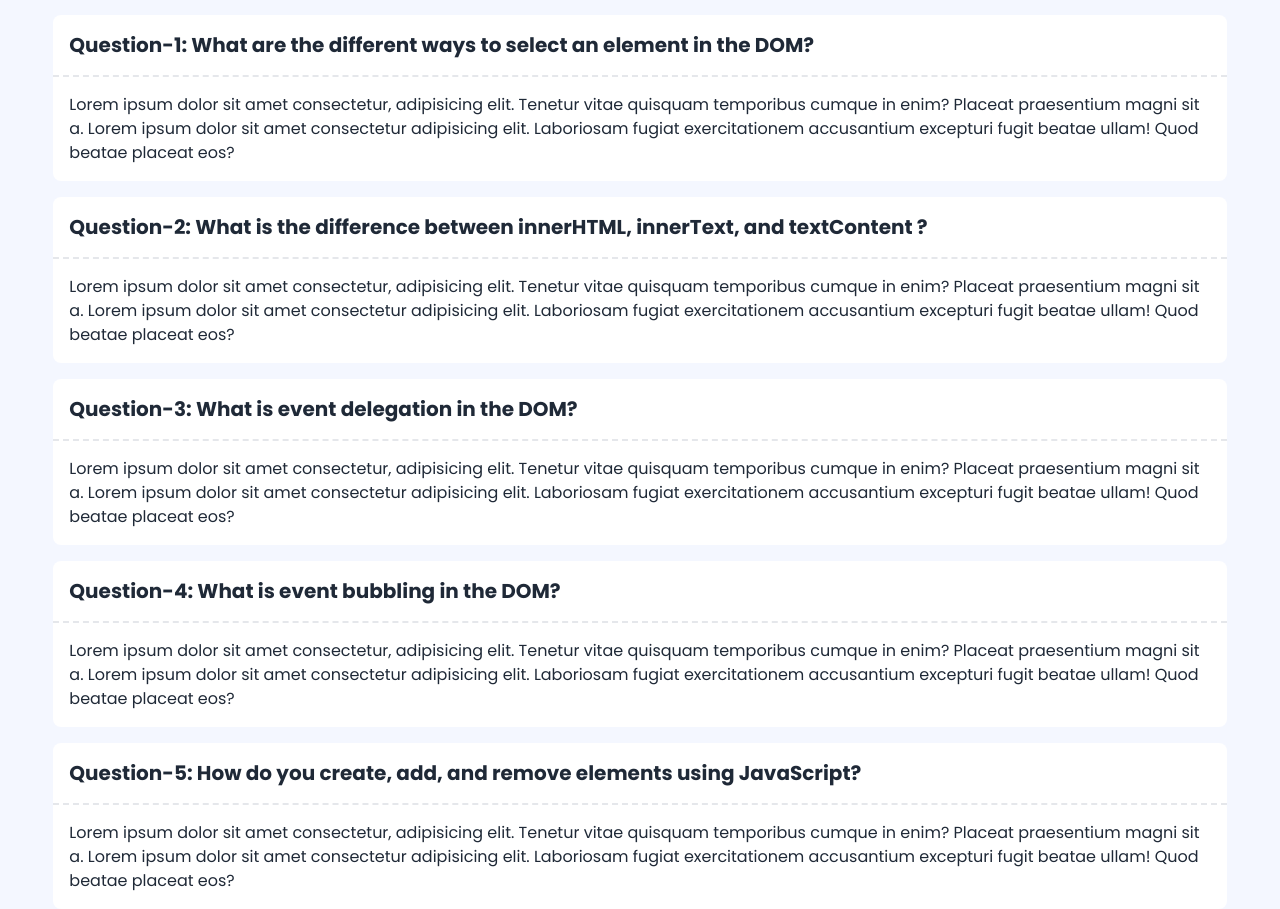
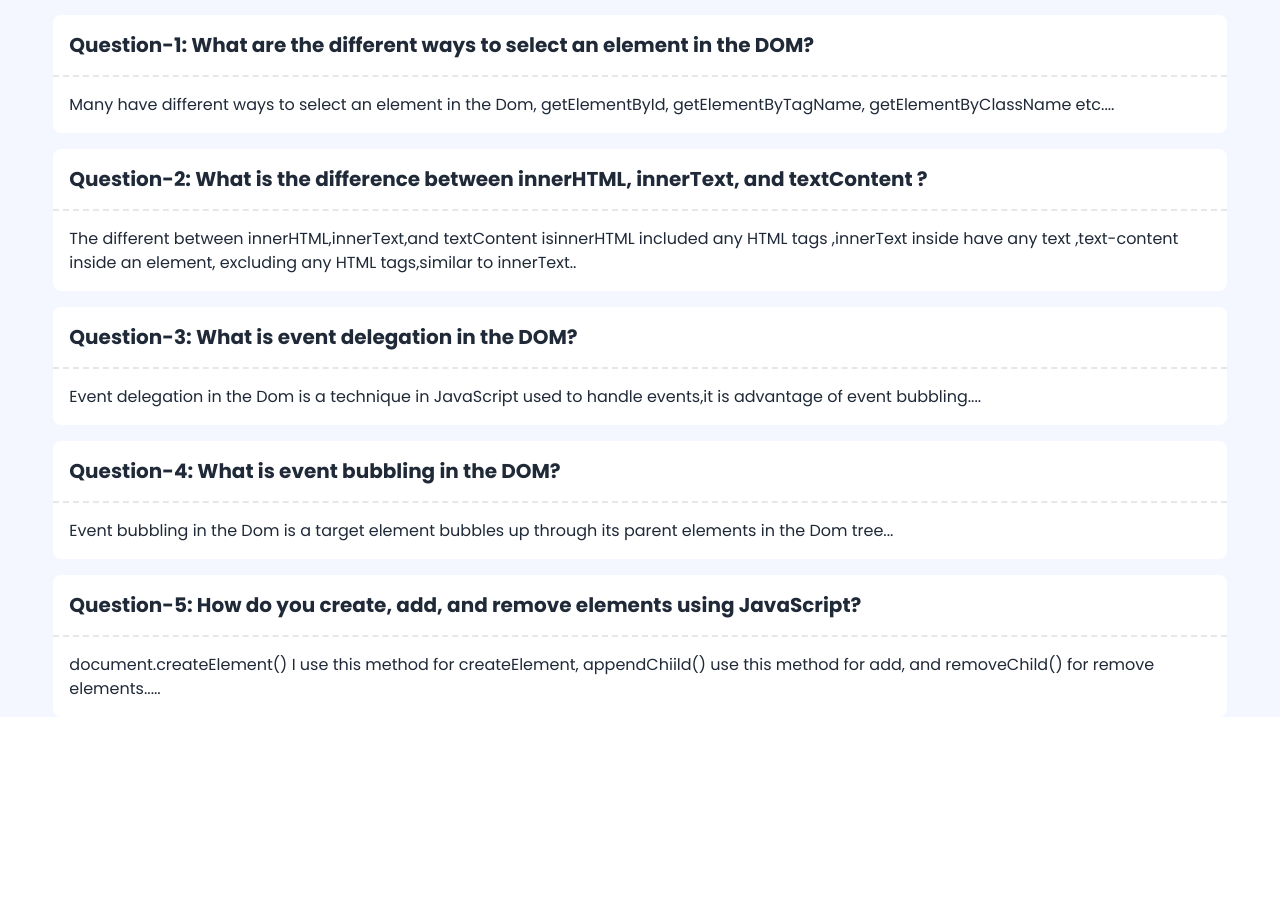
Before and after one commit to MD-MASUD-MIAH/Dev-Board-Task, a website: page second.html in a window 1280 px wide. Shown: the part 193-1102 px from the top of the page. After the commit the page ends 910 px from the top, so only its background shows below. Drawn offline with nearby package versions, Linux system fonts and the light colour scheme; a web font is replaced by a local one.

Commit message:
all is done

```diff
--- a/js/btn.js
+++ b/js/btn.js
@@ -1,3 +1,6 @@
+
+//-------------- backButttons ---------
+
 const Btn = document.getElementById('Button')
 
 Btn.addEventListener('click',function(){
--- a/second.html
+++ b/second.html
@@ -50,34 +50,34 @@
                 <h1 class="font-bold text-xl py-4 px-4">Question-1: What are the different ways to select an element in the DOM?</h1>
 
                 <div class="border-b-2 border-dashed"></div>
-                <p class="px-4 py-4">Lorem ipsum dolor sit amet consectetur, adipisicing elit. Tenetur vitae quisquam temporibus cumque in enim? Placeat praesentium magni sit a. Lorem ipsum dolor sit amet consectetur adipisicing elit. Laboriosam fugiat exercitationem accusantium excepturi fugit beatae ullam! Quod beatae placeat eos?</p>
+                <p class="px-4 py-4"> Many have different ways  to select an element in the Dom, getElementById, getElementByTagName, getElementByClassName etc....</p>
             </div>
 
             <div class="bg-white rounded-lg">
                 <h1 class="font-bold text-xl py-4 px-4">Question-2: What is the difference between innerHTML, innerText, and textContent ?</h1>
 
                 <div class="border-b-2 border-dashed"></div>
-                <p class="px-4 py-4">Lorem ipsum dolor sit amet consectetur, adipisicing elit. Tenetur vitae quisquam temporibus cumque in enim? Placeat praesentium magni sit a. Lorem ipsum dolor sit amet consectetur adipisicing elit. Laboriosam fugiat exercitationem accusantium excepturi fugit beatae ullam! Quod beatae placeat eos?</p>
+                <p class="px-4 py-4">The different between innerHTML,innerText,and textContent isinnerHTML included any HTML tags ,innerText inside have any text ,text-content inside an element, excluding any HTML tags,similar to innerText..  </p>
             </div>
 
             <div class="bg-white rounded-lg">
                 <h1 class="font-bold text-xl py-4 px-4">Question-3: What is event delegation in the DOM?</h1>
 
                 <div class="border-b-2 border-dashed"></div>
-                <p class="px-4 py-4">Lorem ipsum dolor sit amet consectetur, adipisicing elit. Tenetur vitae quisquam temporibus cumque in enim? Placeat praesentium magni sit a. Lorem ipsum dolor sit amet consectetur adipisicing elit. Laboriosam fugiat exercitationem accusantium excepturi fugit beatae ullam! Quod beatae placeat eos?</p>
+                <p class="px-4 py-4"> Event delegation in the Dom is a technique in JavaScript used to handle events,it is advantage of event bubbling....</p>
             </div>
 
             <div class="bg-white rounded-lg">
                 <h1 class="font-bold text-xl py-4 px-4">Question-4: What is event bubbling in the DOM?</h1>
 
                 <div class="border-b-2 border-dashed"></div>
-                <p class="px-4 py-4">Lorem ipsum dolor sit amet consectetur, adipisicing elit. Tenetur vitae quisquam temporibus cumque in enim? Placeat praesentium magni sit a. Lorem ipsum dolor sit amet consectetur adipisicing elit. Laboriosam fugiat exercitationem accusantium excepturi fugit beatae ullam! Quod beatae placeat eos?</p>
+                <p class="px-4 py-4">Event bubbling in the Dom is a target element bubbles up through its parent elements in the Dom tree...</p>
             </div>
             <div class="bg-white rounded-lg">
                 <h1 class="font-bold text-xl py-4 px-4">Question-5: How do you create, add, and remove elements using JavaScript?</h1>
 
                 <div class="border-b-2 border-dashed"></div>
-                <p class="px-4 py-4">Lorem ipsum dolor sit amet consectetur, adipisicing elit. Tenetur vitae quisquam temporibus cumque in enim? Placeat praesentium magni sit a. Lorem ipsum dolor sit amet consectetur adipisicing elit. Laboriosam fugiat exercitationem accusantium excepturi fugit beatae ullam! Quod beatae placeat eos?</p>
+                <p class="px-4 py-4"> document.createElement() I use this method for createElement, appendChiild() use this method for add, and removeChild() for remove elements.....</p>
             </div>
         </div>
     </main>
```
Also changed, not shown: index.html (+7 -6 lines), js/devborad.js (+10 -1 lines).
